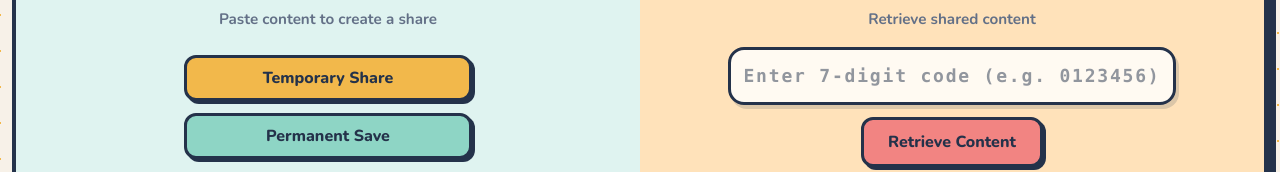
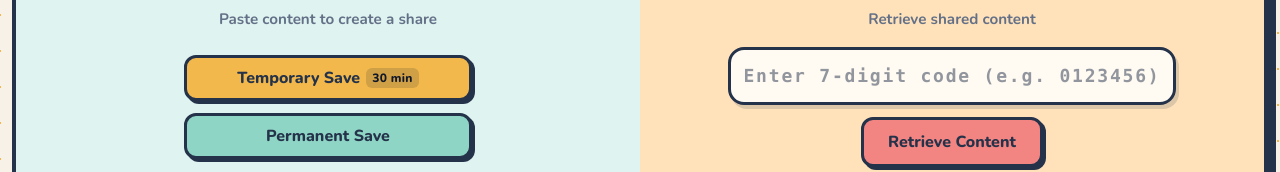
Before and after one commit to MayasirSulduz/onlineClipboard, a React (Vite) app: page / in a window 1280 px wide. Both pictures are taken after typing "Sample" into the empty fields and a click on the button "Send". Shown: the part 345-517 px from the top of the page. Built offline with nearby package versions, Linux system fonts and the light colour scheme.

Commit message:
Update Hero component~

```diff
--- a/src/components/Hero.tsx
+++ b/src/components/Hero.tsx
@@ -221,9 +221,18 @@ function Hero() {
                                 <button
                                     onClick={(e) => { e.stopPropagation(); handleOptionClick("temporary"); }}
                                     disabled={isSending}
-                                    className="panel-button button-temporary w-full sm:w-3/4 px-3 py-2 cursor-pointer text-xs sm:text-base"
+                                    className="panel-button button-temporary w-full sm:w-3/4 px-3 py-2 cursor-pointer text-xs sm:text-base flex items-center justify-center gap-1.5 flex-wrap"
                                 >
-                                    {isSending ? "Saving..." : "Temporary Share"}
+                                    {isSending ? (
+                                        "Saving..."
+                                    ) : (
+                                        <>
+                                            <span>Temporary Save</span>
+                                            <span className="text-[10px] sm:text-xs bg-slate-900/15 text-slate-900 px-1.5 py-0.5 rounded-md font-black tracking-wide">
+                                                30 min
+                                            </span>
+                                        </>
+                                    )}
                                 </button>
 
                                 <button
```
